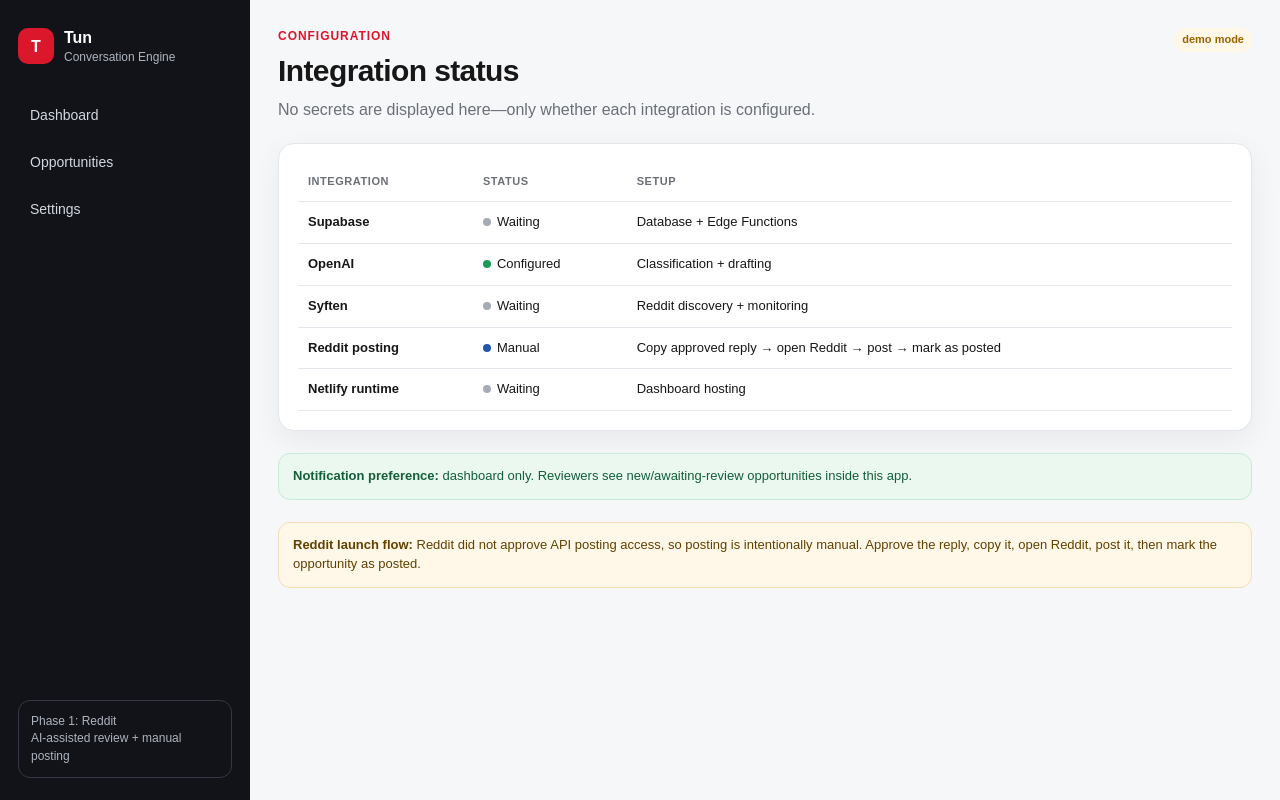
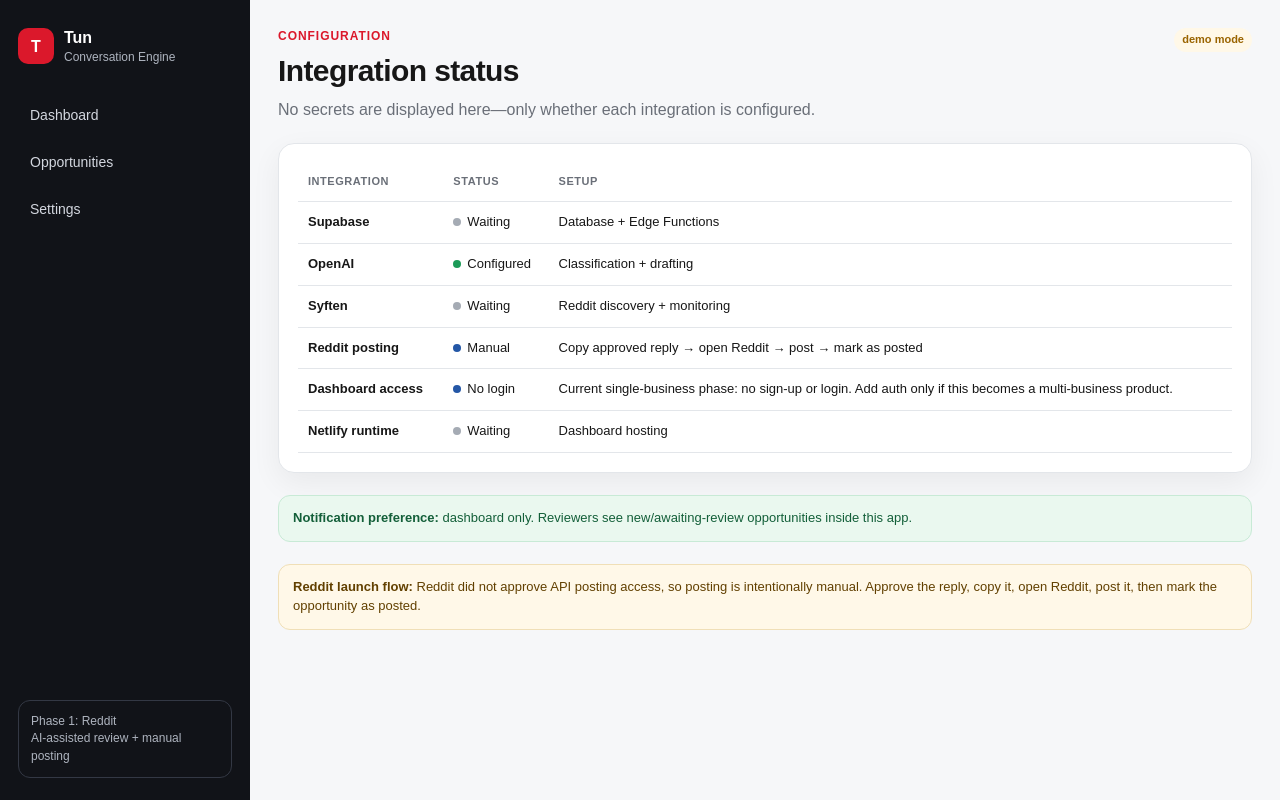
Before and after one commit to elleynote/tun-conversation-engine, a Next.js app: page /settings in a window 1280 px wide. Built offline with nearby package versions, Linux system fonts and the light colour scheme; no server answers.

Commit message:
Record client no-login decision in settings

```diff
--- a/app/settings/page.tsx
+++ b/app/settings/page.tsx
@@ -10,6 +10,7 @@
     ["OpenAI", s.openai ? "Configured" : "Waiting", s.openai ? "on" : "", "Classification + drafting"],
     ["Syften", s.syften ? "Configured" : "Waiting", s.syften ? "on" : "", "Reddit discovery + monitoring"],
     ["Reddit posting", "Manual", "manual", "Copy approved reply → open Reddit → post → mark as posted"],
+    ["Dashboard access", "No login", "manual", "Current single-business phase: no sign-up or login. Add auth only if this becomes a multi-business product."],
     ["Netlify runtime", s.netlify ? "Configured" : "Waiting", s.netlify ? "on" : "", "Dashboard hosting"],
   ] as const;
 
```
